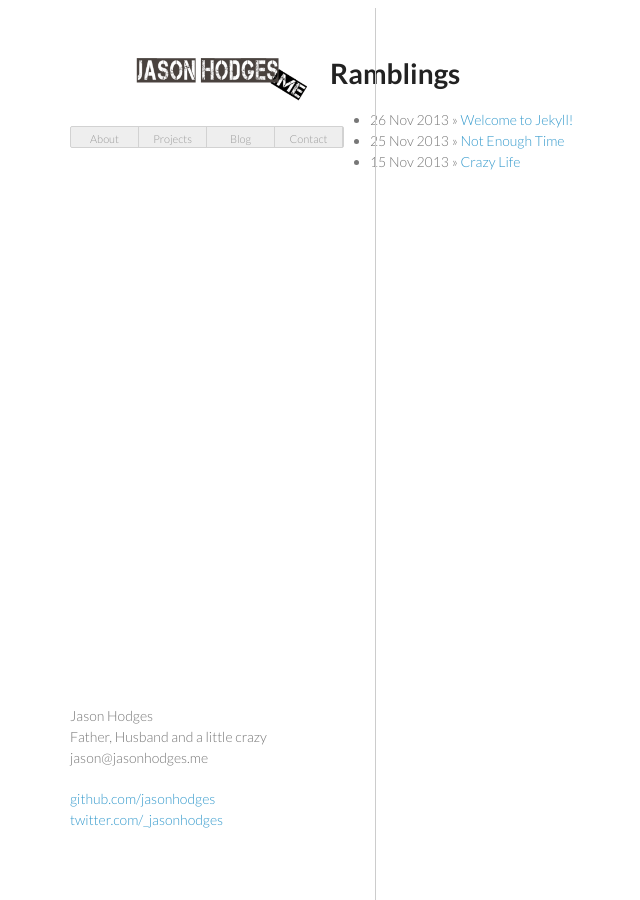
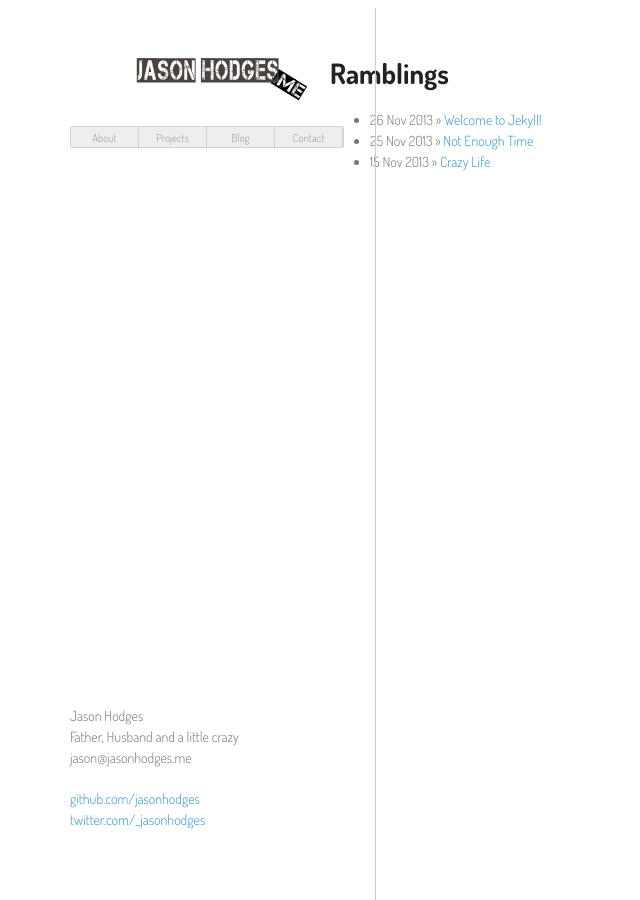
Before and after one commit to jasonhodges/old_jasonhodges.github.io, a Jekyll site: the page built from index.html, in a window 1280 px wide. Shown: the whole page, without its empty margins (140-780 px from the left). Built offline with Jekyll 4.4.1, drawn with Linux system fonts in a browser that asks for light colours; Markdown is read by kramdown in place of the engine named in the settings; comment, search, counter and statistics services are not loaded.

Commit message:
Typography section update
commented Typography section and switched from Lato font to Dosis

```diff
--- a/css/main.css
+++ b/css/main.css
@@ -1,11 +1,15 @@
-@import url(https://fonts.googleapis.com/css?family=Lato:300italic,700italic,300,700);
+@import url(https://fonts.googleapis.com/css?family=Dosis:300,700);
 
 body {
   padding:50px;
-  font:14px/1.5 Lato, "Helvetica Neue", Helvetica, Arial, sans-serif;
+  font:14px/1.5 Dosis, "Helvetica Neue", Helvetica, Arial, sans-serif;
   color:#777;
   font-weight:300;
 }
+
+/*--------------------*\
+    $Typography
+\*--------------------*/
 
 h1, h2, h3, h4, h5, h6 {
   color:#222;
```
